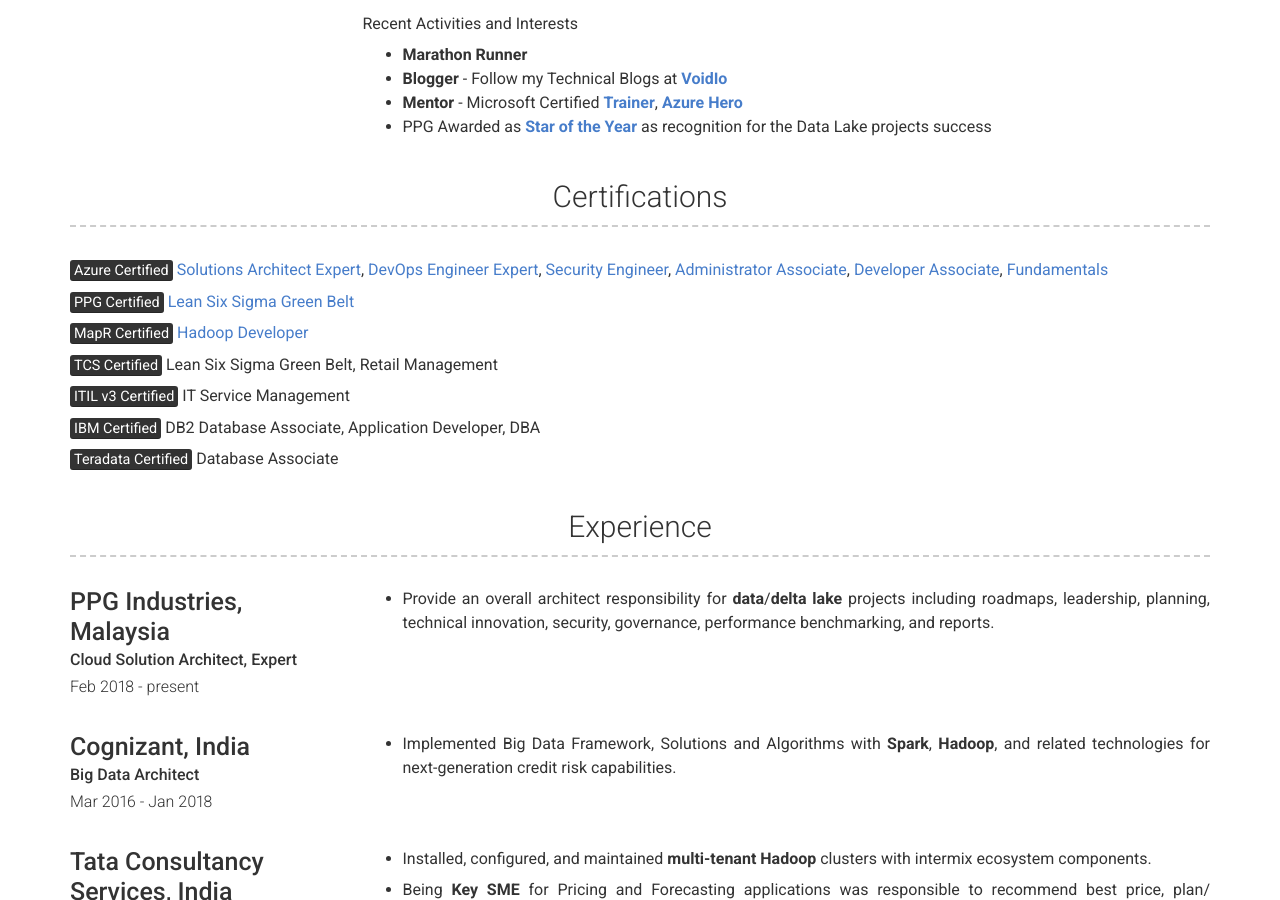
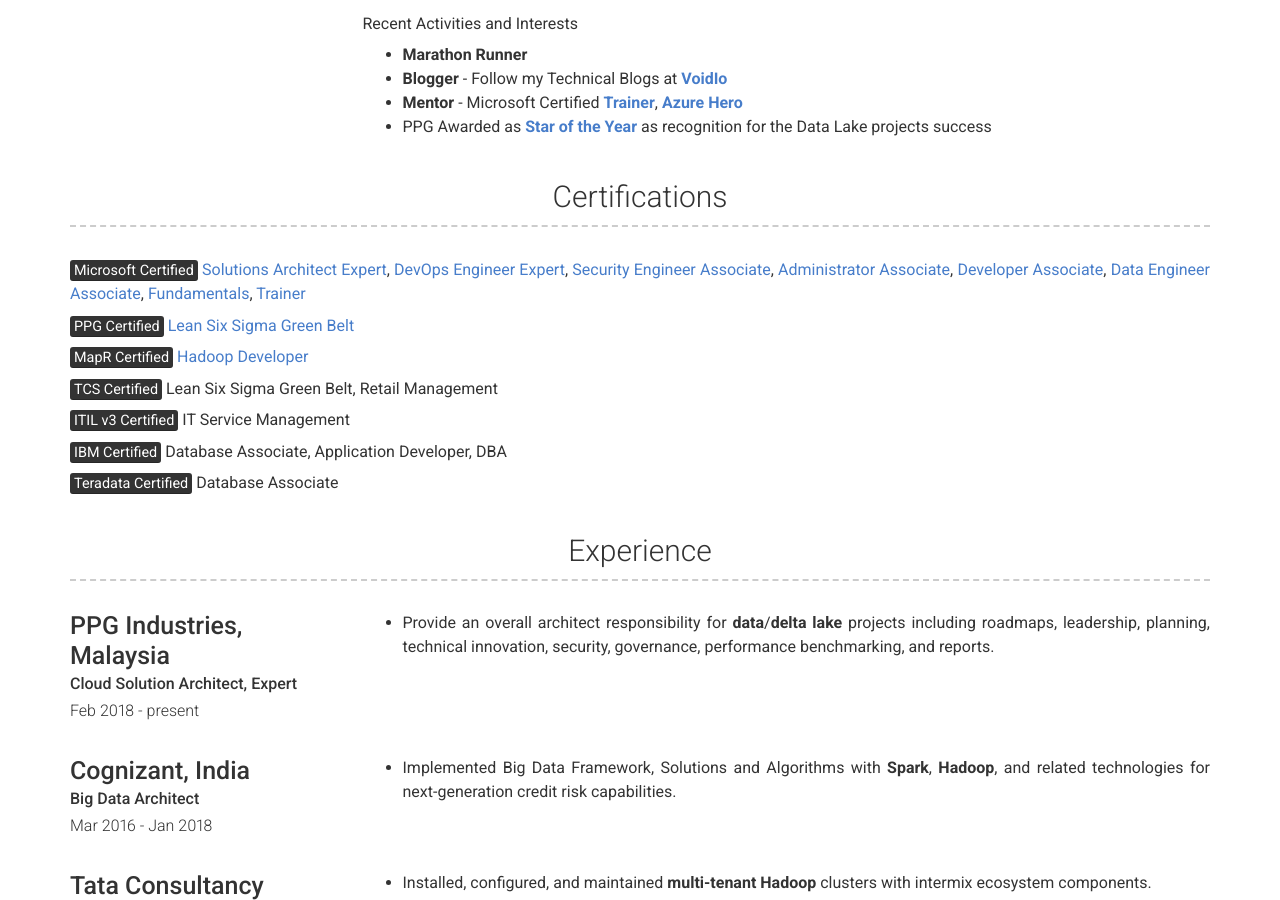
Before and after one commit to mohd-hasnain/mohd-hasnain.github.io, a Jekyll site: the page built from index.md, in a window 1280 px wide and 900 px high, scrolled down 619 px. Built offline with Jekyll 4.4.1, drawn with Linux system fonts in a browser that asks for light colours; nearby versions of some CDN libraries.

Commit message:
Update projects.yml

```diff
--- a/_data/projects.yml
+++ b/_data/projects.yml
@@ -1,12 +1,14 @@
 # Project template
 - layout: top-middle
   description: | # this will include new lines to allow paragraphs
-      <mark>Azure Certified</mark> [Solutions Architect Expert](assets/main/Microsoft_Certified_Professional_Certificate_1.pdf),
+      <mark>Microsoft Certified</mark> [Solutions Architect Expert](assets/main/Microsoft_Certified_Professional_Certificate_1.pdf),
       [DevOps Engineer Expert](assets/main/Microsoft_Certified_Professional_Certificate_0.pdf),
-      [Security Engineer](assets/main/Microsoft_Certified_Professional_Certificate_3.pdf),
+      [Security Engineer Associate](assets/main/Microsoft_Certified_Professional_Certificate_3.pdf),
       [Administrator Associate](assets/main/Microsoft_Certified_Professional_Certificate_4.pdf),
       [Developer Associate](assets/main/Microsoft_Certified_Professional_Certificate_5.pdf),
-      [Fundamentals](assets/main/Microsoft_Certified_Professional_Certificate_2.pdf)
+      [Data Engineer Associate](assets/main/Microsoft_Certified_Professional_Certificate_6.pdf),
+      [Fundamentals](assets/main/Microsoft_Certified_Professional_Certificate_2.pdf),
+      [Trainer](assets/main/Microsoft_Certified_Professional_Certificate_7.pdf)
 
       <mark>PPG Certified</mark>  [Lean Six Sigma Green Belt](assets/main/sixsigma.jpg)
 
@@ -16,6 +18,6 @@
 
       <mark>ITIL v3 Certified</mark> IT Service Management
 
-      <mark>IBM Certified</mark> DB2 Database Associate, Application Developer, DBA
+      <mark>IBM Certified</mark> Database Associate, Application Developer, DBA
 
       <mark>Teradata Certified</mark> Database Associate
```
